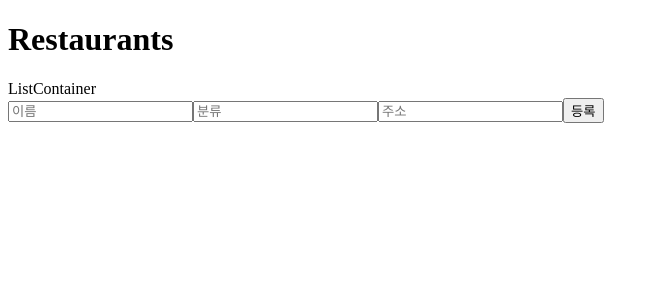
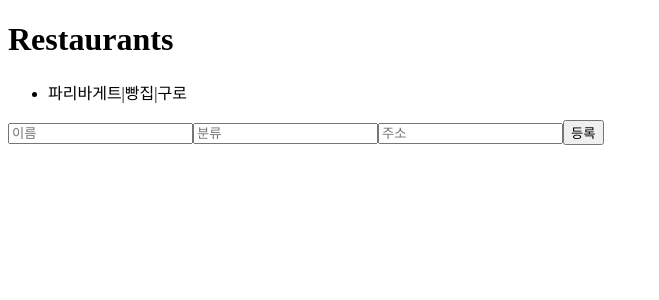
Before and after one commit to CodeSoom/react-week4-assignment-2, a React app: page / in a window 1280 px wide. Shown: the top 300 px of the page, without its empty margins (0-659 px from the left). Built offline with nearby package versions, Linux system fonts and the light colour scheme.

Commit message:
feat: ListContainer 코드 완성

```diff
--- a/src/ListContainer.jsx
+++ b/src/ListContainer.jsx
@@ -1,7 +1,20 @@
+import { useSelector } from 'react-redux';
+
 export default function ListContainer() {
+  const { restaurants } = useSelector((state) => ({
+    restaurants: state.restaurants,
+  }));
   return (
-    <div>
-      ListContainer
-    </div>
+    <ul>
+      {restaurants?.map((item) => (
+        <li key={item.id}>
+          <span>{item.title}</span>
+          |
+          <span>{item.sort}</span>
+          |
+          <span>{item.location}</span>
+        </li>
+      ))}
+    </ul>
   );
 }
--- a/src/reducer.js
+++ b/src/reducer.js
@@ -3,7 +3,14 @@ const initialState = {
   title: '',
   sort: '',
   location: '',
-  restaurants: [],
+  restaurants: [
+    {
+      id: 1,
+      title: '파리바게트',
+      sort: '빵집',
+      location: '구로',
+    },
+  ],
 };
 
 const actionCreator = {
```
